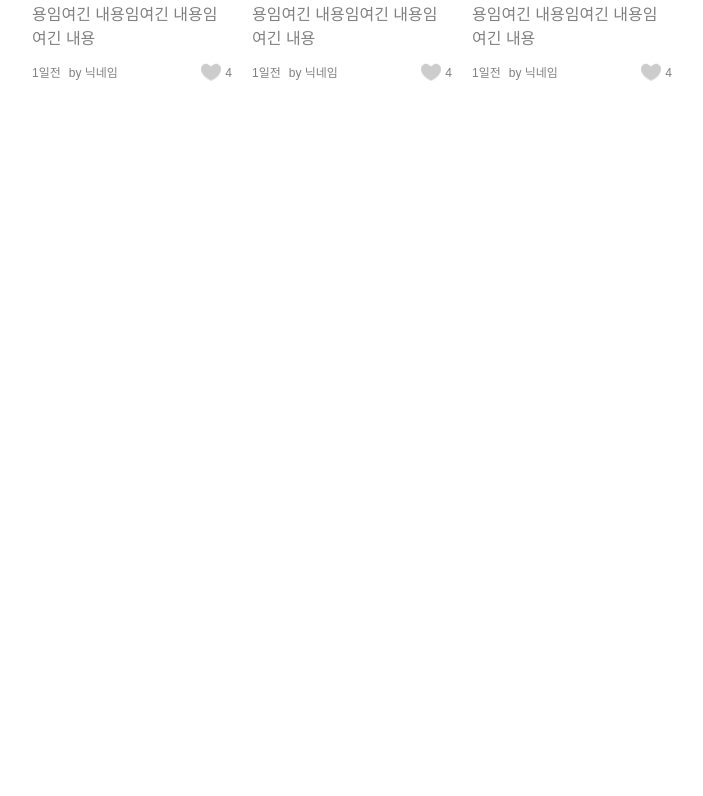
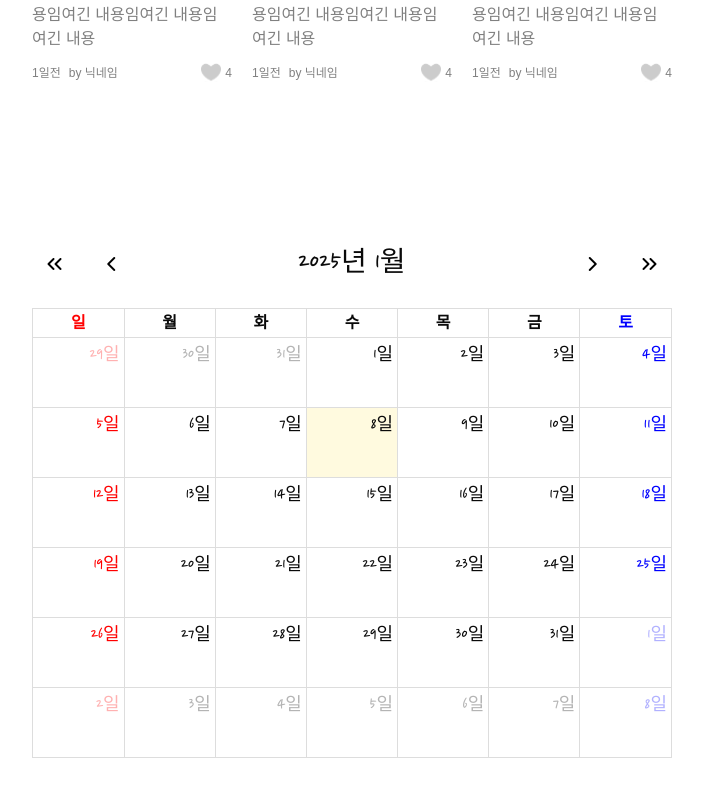
Before and after one commit to kdh3543/kitworks_board_study, a Next.js app: page / in a window 1280 px wide. Shown: the part 1912-2708 px from the top of the page, without its empty margins (288-991 px from the left). Before the commit the page ends 2034 px from the top, so only its background shows below. Built offline with nearby package versions, Linux system fonts and the light colour scheme.

Commit message:
feat: fullcalendar 라이브러리 추가

```diff
--- /dev/null
+++ b/app/(main)/calendar.css
@@ -0,0 +1,37 @@
+.fc {
+  font-family: var(--font-nanumPen);
+}
+.fc .fc-day-sun a {
+  color: red;
+}
+.fc .fc-day-sat a {
+  color: blue;
+}
+
+.fc-h-event {
+  border: none;
+  background-color: transparent;
+  text-align: right;
+}
+.fc-event-title {
+  color: black;
+  font-size: 16px;
+}
+
+.fc .fc-button-primary {
+  background-color: transparent;
+  border: none;
+  color: black;
+}
+
+.fc .fc-daygrid-day-frame {
+  cursor: pointer;
+}
+
+.fc .fc-day-other .fc-event-title {
+  opacity: 30%;
+}
+
+.fc .fc-daygrid-day-number {
+  font-size: 18px;
+}
--- /dev/null
+++ b/app/(main)/index.ts
@@ -0,0 +1 @@
+export { default } from "./page";
--- a/app/(main)/page.tsx
+++ b/app/(main)/page.tsx
@@ -1,7 +1,34 @@
-import { Button } from '@/components/ui/button';
-import Image from 'next/image';
+"use client";
+import { Button } from "@/components/ui/button";
+import FullCalendar from "@fullcalendar/react";
+import Image from "next/image";
+import daygridPlugin from "@fullcalendar/daygrid";
+import "./calendar.css";
+import interactionPlugins from "@fullcalendar/interaction";
+import { DateSelectArg, EventClickArg } from "@fullcalendar/core/index.js";
+import { v4 as uuidv4 } from "uuid";
 
 export default function Home() {
+  const handleDateClick = (arg: DateSelectArg) => {
+    let title = prompt("일정을 적어주세요");
+    let calendarApi = arg.view.calendar;
+    calendarApi.unselect();
+
+    if (title) {
+      calendarApi.addEvent({
+        id: uuidv4(),
+        title,
+        start: arg.startStr,
+        end: arg.endStr,
+        allDay: arg.allDay,
+      });
+    }
+  };
+
+  const handleEventClick = (clickInfo: EventClickArg) => {
+    // clickInfo.event.remove();
+  };
+
   return (
     <div className="m-auto w-1/2 mb-10">
       {/* 첫번째 영역 */}
@@ -24,7 +51,7 @@ export default function Home() {
             <div key={i} className="relative h-auto">
               <div>
                 <Image
-                  src={'/example.svg'}
+                  src={"/example.svg"}
                   alt="책 이미지"
                   width={300}
                   height={300}
@@ -42,7 +69,7 @@ export default function Home() {
           <p className="font-nanumMyungjo text-3xl text-center">
             오늘의 일상 공유
           </p>
-          <Button variant={'outline'} className="absolute right-0 top-0">
+          <Button variant={"outline"} className="absolute right-0 top-0">
             공유하기
           </Button>
         </div>
@@ -51,7 +78,7 @@ export default function Home() {
           {Array.from({ length: 3 }, (_, i) => (
             <div key={i}>
               <Image
-                src={'/example2.svg'}
+                src={"/example2.svg"}
                 alt="공유 이미지"
                 width={300}
                 height={300}
@@ -68,7 +95,7 @@ export default function Home() {
                   <span className="ml-2">by 닉네임</span>
                 </div>
                 <div className="flex items-center">
-                  <Image src={'/love.svg'} width={20} height={20} alt="찜" />
+                  <Image src={"/love.svg"} width={20} height={20} alt="찜" />
                   <span className="ml-1">4</span>
                 </div>
               </div>
@@ -76,6 +103,24 @@ export default function Home() {
           ))}
         </div>
       </div>
+      {/* 네번째 영역 */}
+      <div className="mt-40">
+        <FullCalendar
+          editable
+          selectable
+          contentHeight={450}
+          headerToolbar={{
+            start: "prevYear prev",
+            center: "title",
+            end: "next nextYear",
+          }}
+          plugins={[daygridPlugin, interactionPlugins]}
+          initialView="dayGridMonth"
+          locale={"ko"}
+          select={handleDateClick}
+          eventClick={handleEventClick}
+        />
+      </div>
     </div>
   );
 }
--- /dev/null
+++ b/app/diary/index.ts
@@ -0,0 +1 @@
+export { default } from "./page";
--- a/app/diary/page.tsx
+++ b/app/diary/page.tsx
@@ -1,4 +1,4 @@
-import React from 'react';
+import React from "react";
 
 export default function page() {
   return <div>diary page</div>;
--- /dev/null
+++ b/app/today/index.ts
@@ -0,0 +1 @@
+export { default } from "./page";
--- a/package.json
+++ b/package.json
@@ -9,6 +9,10 @@
     "lint": "next lint"
   },
   "dependencies": {
+    "@fullcalendar/core": "^6.1.15",
+    "@fullcalendar/daygrid": "^6.1.15",
+    "@fullcalendar/interaction": "^6.1.15",
+    "@fullcalendar/react": "^6.1.15",
     "@radix-ui/react-dialog": "^1.1.4",
     "@radix-ui/react-slot": "^1.1.1",
     "class-variance-authority": "^0.7.1",
@@ -19,6 +23,7 @@
     "react-dom": "^19.0.0",
     "tailwind-merge": "^2.5.5",
     "tailwindcss-animate": "^1.0.7",
+    "uuid": "^11.0.4",
     "zustand": "^5.0.2"
   },
   "devDependencies": {
```
Also changed, not shown: 2 other files (tests, documents, lock files or other folders).
